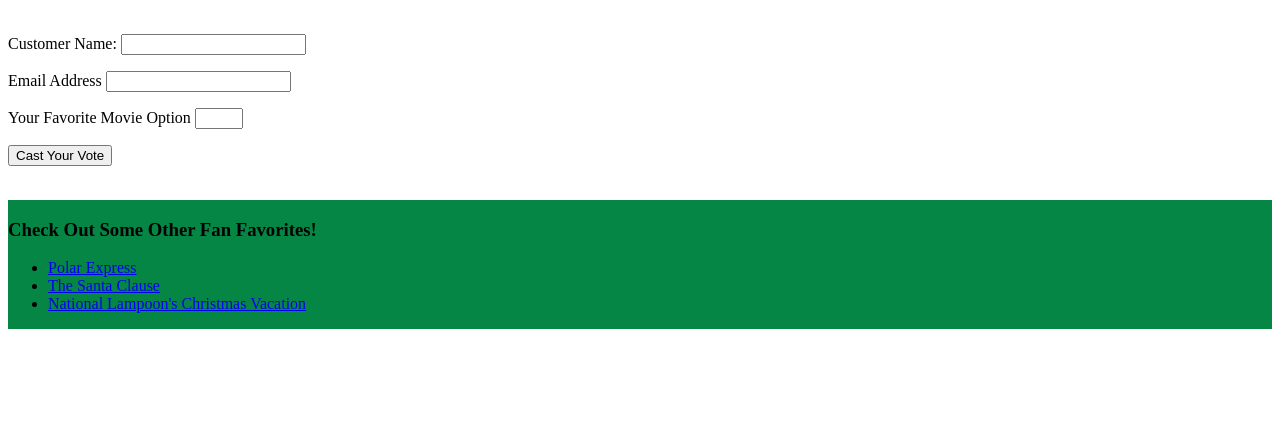
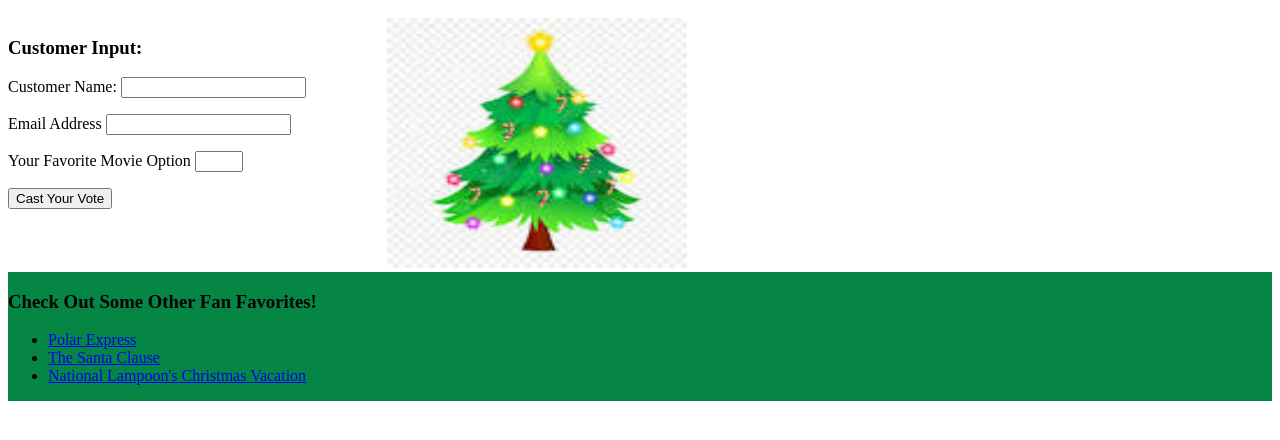
Before and after one commit to katymclaughlin/HTMLRecap, a plain HTML site: page index.html in a window 1280 px wide. Shown: the part 274-714 px from the top of the page. Drawn offline with Linux system fonts and the light colour scheme.

Commit message:
"Add image of christmas tree"

```diff
--- a/index.html
+++ b/index.html
@@ -31,6 +31,10 @@
     </table>
     <br>
     <div>
+        <section style="width: 30%; float: left">
+            <header style="text-align: left;">
+                <h3>Customer Input:</h3>
+            </header>
         <form>
             <p>
                 <label>Customer Name: <input /></label>
@@ -44,6 +48,10 @@
                 <button type="submit">Cast Your Vote</button>
             </p>
         </form>
+        </section>
+        <article style="width: 70%; float: right">
+            <img src="Tree.jpeg" alt = "Christmas Tree" width = "300" height = "250" >
+        </article>
     </div>
     <br>
     <section style="width: 100%; float: left; background-color: rgb(5, 134, 69);">
@@ -61,8 +69,6 @@
             </li>
         </ul>
     </nav>
-</section>
-    </body>
-
+    </section>
 </body>
 </html>
```
Also changed, not shown: Tree.jpeg (added), 1 other file.
